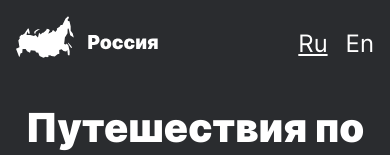
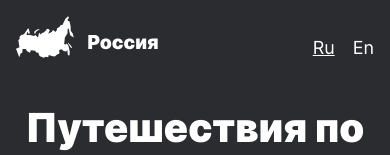
Before and after one commit to vasiatca/russian-travel, a plain HTML site: page index.html in a window 390 px wide. Shown: the top 155 px of the page. Drawn offline with Linux system fonts and the light colour scheme; files whose address does not match are found by name.

Commit message:
Исправление 3.6

```diff
--- a/blocks/header/__lang-link/_active/header__lang-link_active.css
+++ b/blocks/header/__lang-link/_active/header__lang-link_active.css
@@ -3,3 +3,10 @@
   font-size: 24px;
   line-height: 28px;
 }
+
+@media screen and (max-width: 768px) {
+  .header__lang-link_active {
+    font-size: 18px;
+    line-height: 20px;
+  }
+}
--- a/blocks/header/__lang-link/header__lang-link.css
+++ b/blocks/header/__lang-link/header__lang-link.css
@@ -13,3 +13,10 @@
 .header__lang-link:hover {
   opacity: 0.8;
 }
+
+@media screen and (max-width: 768px) {
+  .header__lang-link {
+    font-size: 18px;
+    line-height: 20px;
+  }
+}
```
